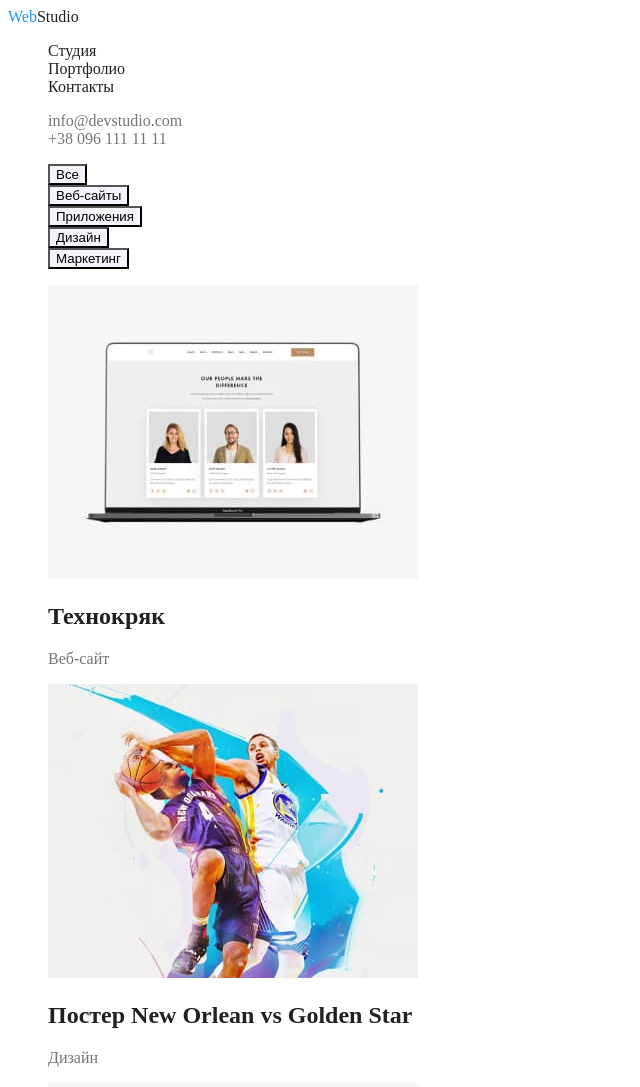
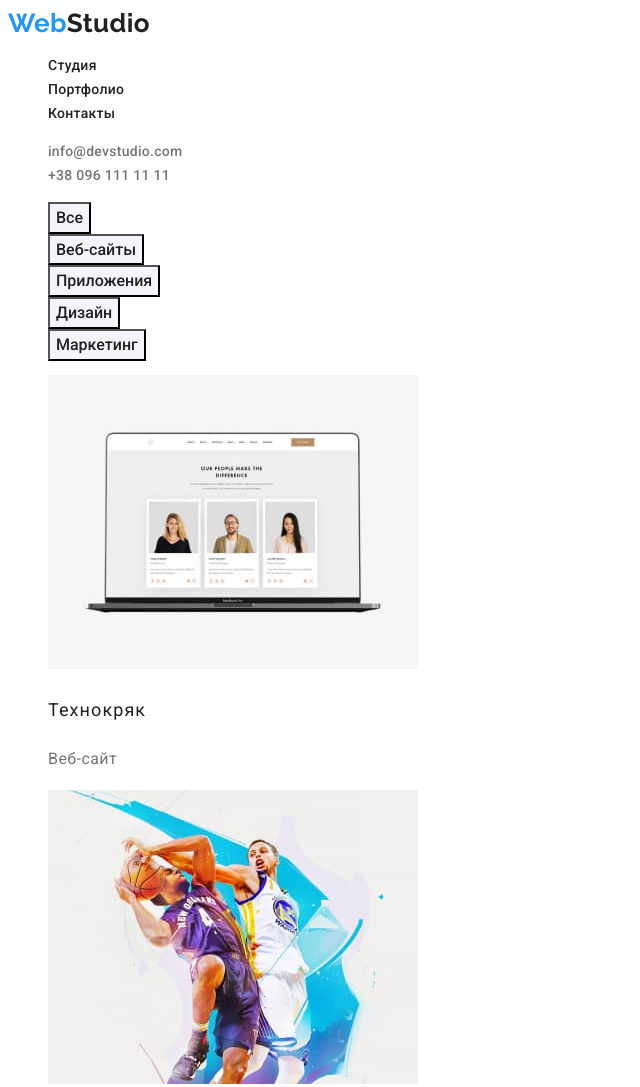
Before and after one commit to NataliyaKulibaba/goit-markup-hw-02, a plain HTML site: page portfolio.html in a window 1280 px wide. Shown: the top 1087 px of the page, without its empty margins (0-640 px from the left). Drawn offline with Linux system fonts and the light colour scheme.

```diff
--- a/css/portfoliostyle.css
+++ b/css/portfoliostyle.css
@@ -12,21 +12,36 @@
 body {
   background-color: var(--primary-white-color);
   color: var(--primary-text-color);
+
+  font-family: Roboto, sans-serif;
+  letter-spacing: 0.03em;
+  font-size: 14px;
+  line-height: 1.71;
 }
 a {
   text-decoration: none;
 }
 
-/* Хедер */
 .logo {
   color: var(--accent-color);
+
+  font-family: Raleway;
+  font-weight: 700;
+  font-size: 26px;
+  line-height: 1.19;
 }
+
 .logo .logo-studio {
   color: var(--title-text-color);
 }
+
 /* навигация */
 .site-nav .link {
   color: var(--title-text-color);
+
+  font-weight: 500;
+  letter-spacing: 0.02em;
+  line-height: 1.14;
 }
 .site-nav .link:hover,
 .site-nav .link:focus {
@@ -35,19 +50,36 @@
 
 .auth-nav .link {
   color: var(--primary-text-color);
+
+  font-weight: 500;
+  letter-spacing: 0.02em;
+  line-height: 1.14;
 }
 .auth-nav .link:hover,
 .auth-nav .link:focus {
   color: var(--accent-color);
 }
 
-/* Секция */
+/* Секция Портфолио */
 .section-title {
   color: var(--title-text-color);
+
+  font-weight: 400;
+  letter-spacing: 0.06em;
+  font-size: 18px;
+  line-height: 2;
 }
 .section-button {
   background-color: #f5f4fa;
-  color: var(--title-text-color: );
+  color: var(--title-text-color);
+
+  font-family: Roboto;
+  font-weight: 500;
+  font-size: 16px;
+  line-height: 1.62;
+  text-align: center;
+
+  cursor: pointer;
 }
 .section-button:hover {
   background-color: var(--accent-color);
@@ -55,6 +87,9 @@
 }
 .section-text {
   color: var(--primary-text-color);
+
+  font-size: 16px;
+  line-height: 1.87;
 }
 
 /* Футер */
--- a/portfolio.html
+++ b/portfolio.html
@@ -40,28 +40,28 @@
       <ul class="section list">
         <li >
           <a href="">
-            <img src="./images/технокряк.jpg" alt="Веб-майт Тенокряк" width="370" height="294" cla>
-            <h2 class="section-title"">Технокряк</h2>
+            <img src="./images/технокряк.jpg" alt="Веб-майт Тенокряк" width="370" height="294">
+            <h2 class="section-title">Технокряк</h2>
             <p class="section-text">Веб-сайт</p>
           </a>
         </li>
         <li>
           <a href="">
-            <img src="./images/Постер.jpg" alt="дизайн постера New Orlean vs Golden Star"width="370" height="294">
+            <img src="./images/Постер.jpg" alt="дизайн постера New Orlean vs Golden Star" width="370" height="294">
             <h2 class="section-title">Постер New Orlean vs Golden Star</h2>
             <p class="section-text">Дизайн</p>
           </a>
         </li>
         <li>
           <a href="">
-            <img src="./images/РесторанSeafood.jpg" alt="логотип ресторана Seafood"width="370" height="294">
+            <img src="./images/РесторанSeafood.jpg" alt="логотип ресторана Seafood" width="370" height="294">
             <h2 class="section-title">Ресторан Seafood</h2>
             <p class="section-text">Приложение</p>
           </a>
         </li>
         <li>
           <a href="">
-            <img src="./images/ПроектPrime.jpg" alt="наушники"width="370" height="294">
+            <img src="./images/ПроектPrime.jpg" alt="наушники" width="370" height="294">
             <h2 class="section-title">Проект Prime</h2>
             <p class="section-text">Маркетинг</p>
           </a>
@@ -76,15 +76,15 @@
         <li>
           <a href="">
             <img src="./images/Inspiration.jpg" alt="монитор" width="370" height="294">
-            <h2>Inspiration has no Borders</h2>
-            <p class="section-text">Веб-сайт</p>
+            <h2 class="section-title">Inspiration has no Borders></h2>
+            <p class="section-text"> Веб-сайт</p>
           </a>
         </li>
         <li>
           <a href="">
             <img src="./images/Издание.jpg" alt="журнал" width="370" height="294">
             <h2 class="section-title">Издание Limited Edition</h2>
-            <p v>Дизайн</p>
+            <p class="section-text"> Дизайн </p>
           </a>
         </li>
         <li>
```
Also changed, not shown: css/style.css (+20 -6 lines), index.html (+4 -4 lines).
